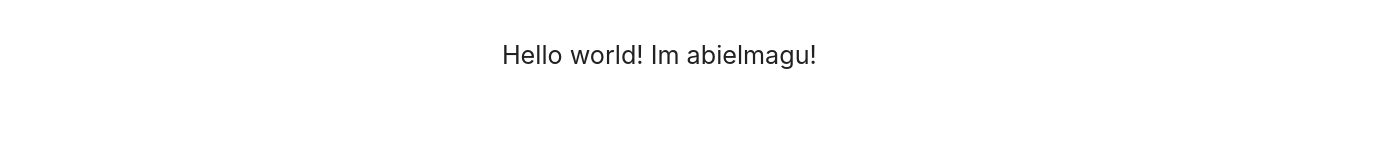
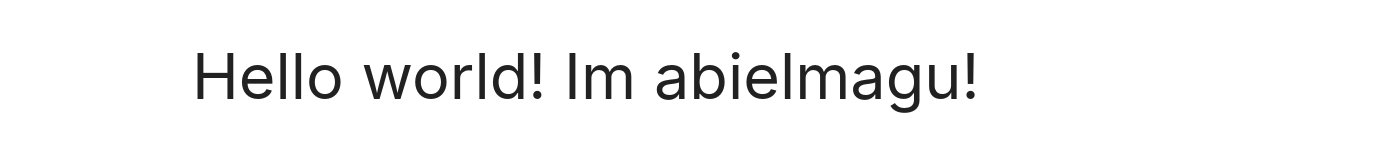
Before and after one commit to abielmagudev/abielmagudev.github.io, a plain HTML site: page index.html in a window 1280 px wide. Shown: the whole page, 1387 px wide, since content can reach past the window. Drawn offline with nearby package versions, Linux system fonts and the light colour scheme.

Commit message:
Update index.html

```diff
--- a/index.html
+++ b/index.html
@@ -13,10 +13,8 @@
     <body>
 
       <div class="container">
-        <div class="row">
-          <div class="col s12 offset-s4">
-            <h1 class="flow-text">Hello world! Im abielmagu!</h1>
-          </div>
+        <div class="valign-wrapper">
+          <h1>Hello world! Im abielmagu!</h1>
         </div>
       </div>
 
```
